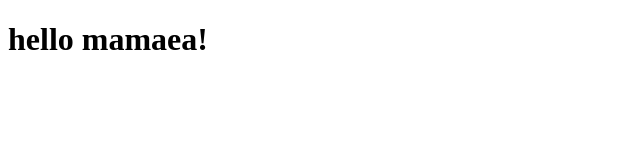
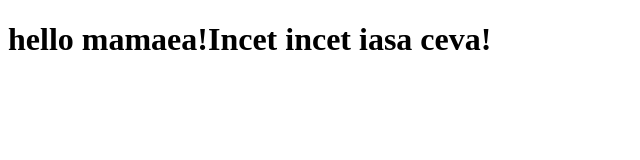
Before and after one commit to lucian30/test2, a plain HTML site: page site/index.html in a window 1280 px wide. Shown: the whole page, without its empty margins (0-640 px from the left). Drawn offline with Linux system fonts and the light colour scheme.

Commit message:
inca ceva.

```diff
--- a/site/index.html
+++ b/site/index.html
@@ -4,6 +4,6 @@
 	<title>hello mamamea!</title>
 </head>
 <body>
-<h1>hello mamaea!</h1>
+<h1>hello mamaea!Incet incet iasa ceva!</h1>
 </body>
 </html>
```
